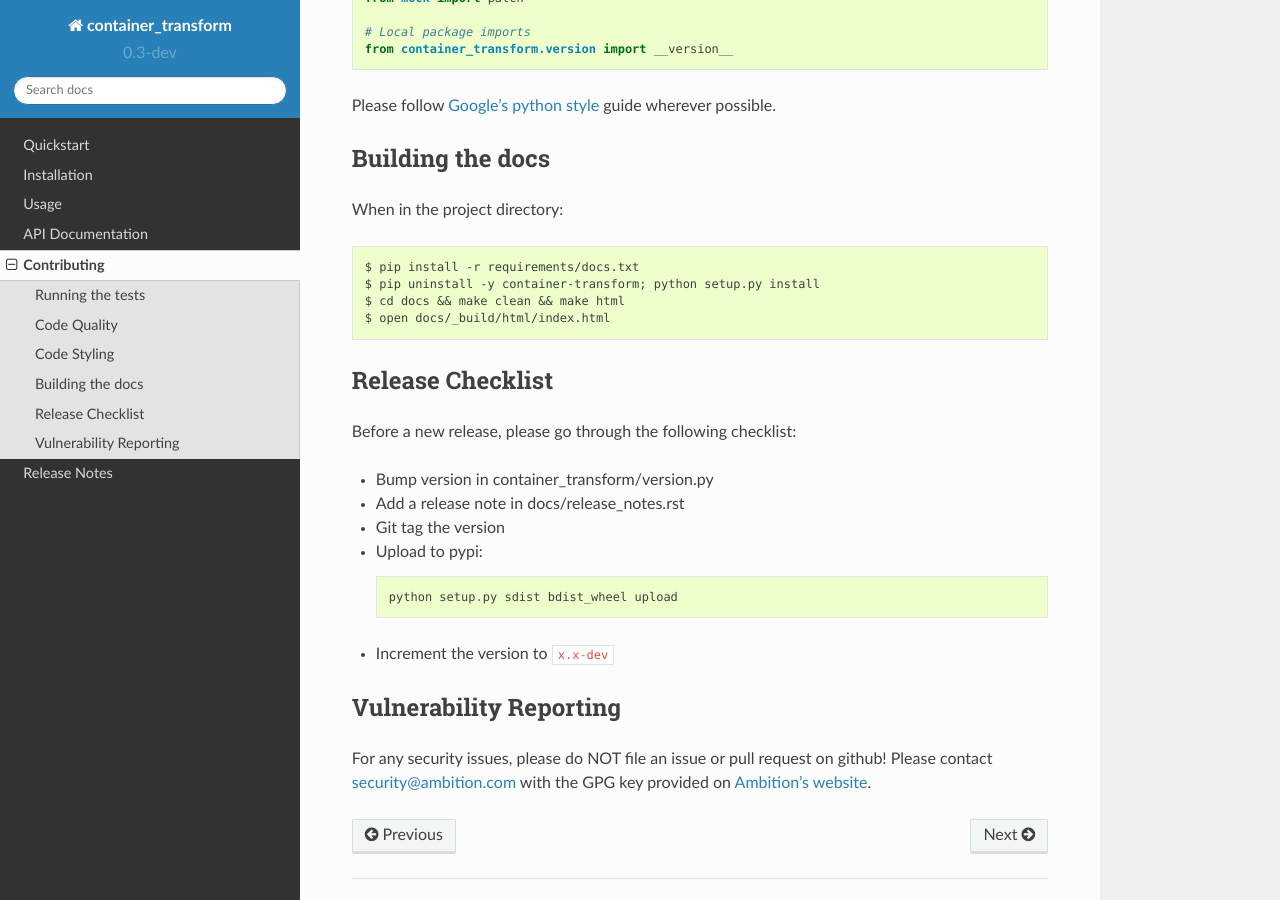
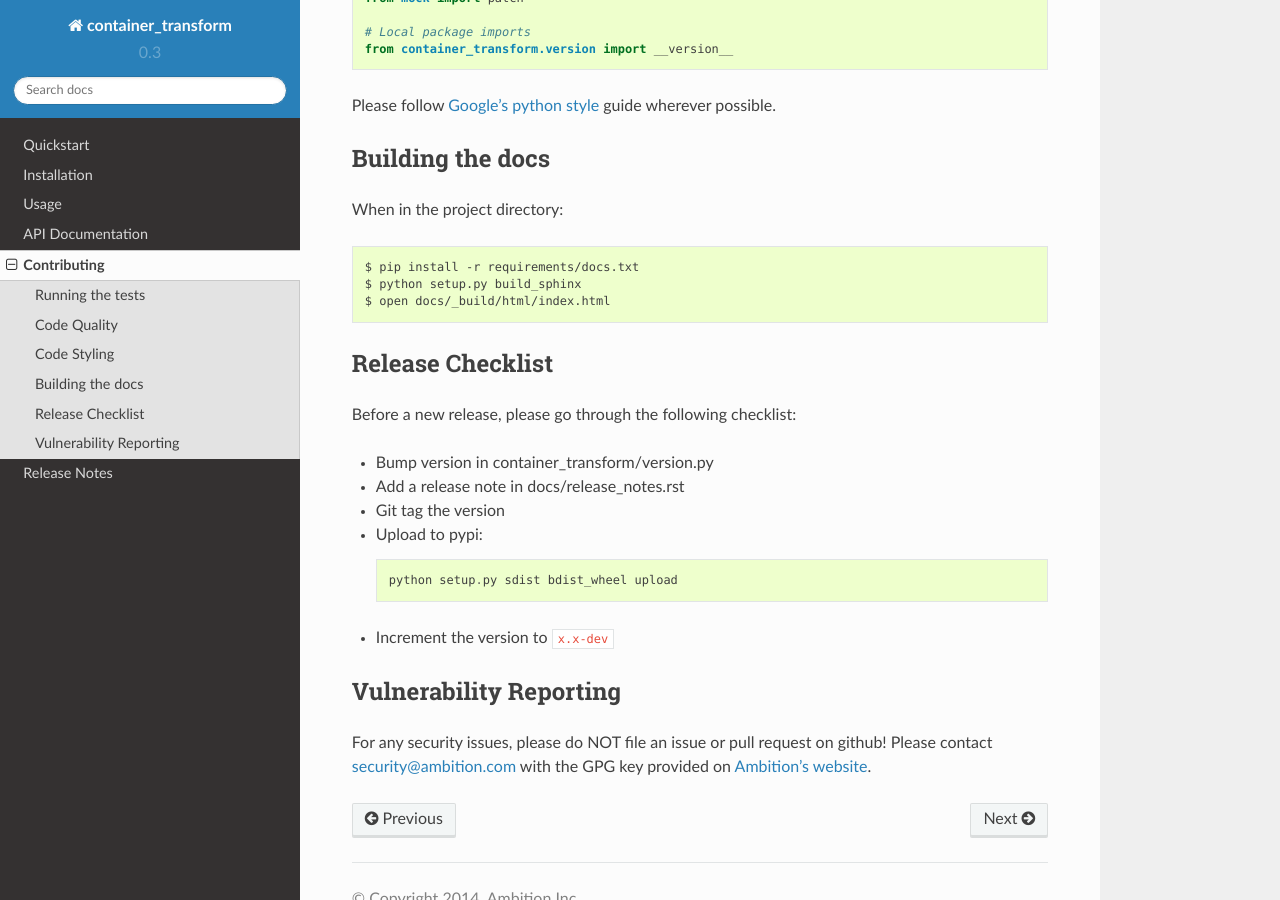
Before and after one commit to micahhausler/container-transform, a Sphinx documentation site: the page built from docs/contributing.rst, in a window 1280 px wide and 900 px high, scrolled down 1029 px. Built offline with Sphinx 7.4.7 and the Read the Docs theme 2.0.0, drawn with Linux system fonts in a browser that asks for light colours.

Commit message:
small project cleanup

```diff
--- a/README.rst
+++ b/README.rst
@@ -75,10 +75,10 @@ To install the latest code directly from source, type::
     pip install git+git://github.com/ambitioninc/container-transform.git
 
 Documentation
-=============
+-------------
 
 Full documentation is available at http://container-transform.readthedocs.org
 
 License
-=======
+-------
 MIT License (see LICENSE)
--- a/container_transform/version.py
+++ b/container_transform/version.py
@@ -1 +1 @@
-__version__ = '0.3-dev'
+__version__ = '0.3'
--- a/docs/contributing.rst
+++ b/docs/contributing.rst
@@ -60,8 +60,7 @@ Building the docs
 When in the project directory::
 
     $ pip install -r requirements/docs.txt
-    $ pip uninstall -y container-transform; python setup.py install
-    $ cd docs && make clean && make html
+    $ python setup.py build_sphinx
     $ open docs/_build/html/index.html
 
 Release Checklist
--- a/docs/index.rst
+++ b/docs/index.rst
@@ -4,7 +4,7 @@ container-transform is a small utility to transform various docker container
 formats to one another.
 
 Currently, container-transform can parse and convert ECS task definitions and
-fig configuration files. Any missing required parameters are printed to STDOUT.
+fig configuration files. Any missing required parameters are printed to STDERR.
 
 Example usage:
 
```
Also changed, not shown: other parts of README.rst (+1 -1 lines), docs/release_notes.rst (+8 -0 lines), setup.cfg (+10 -0 lines), .travis.yml, 1 other file.
